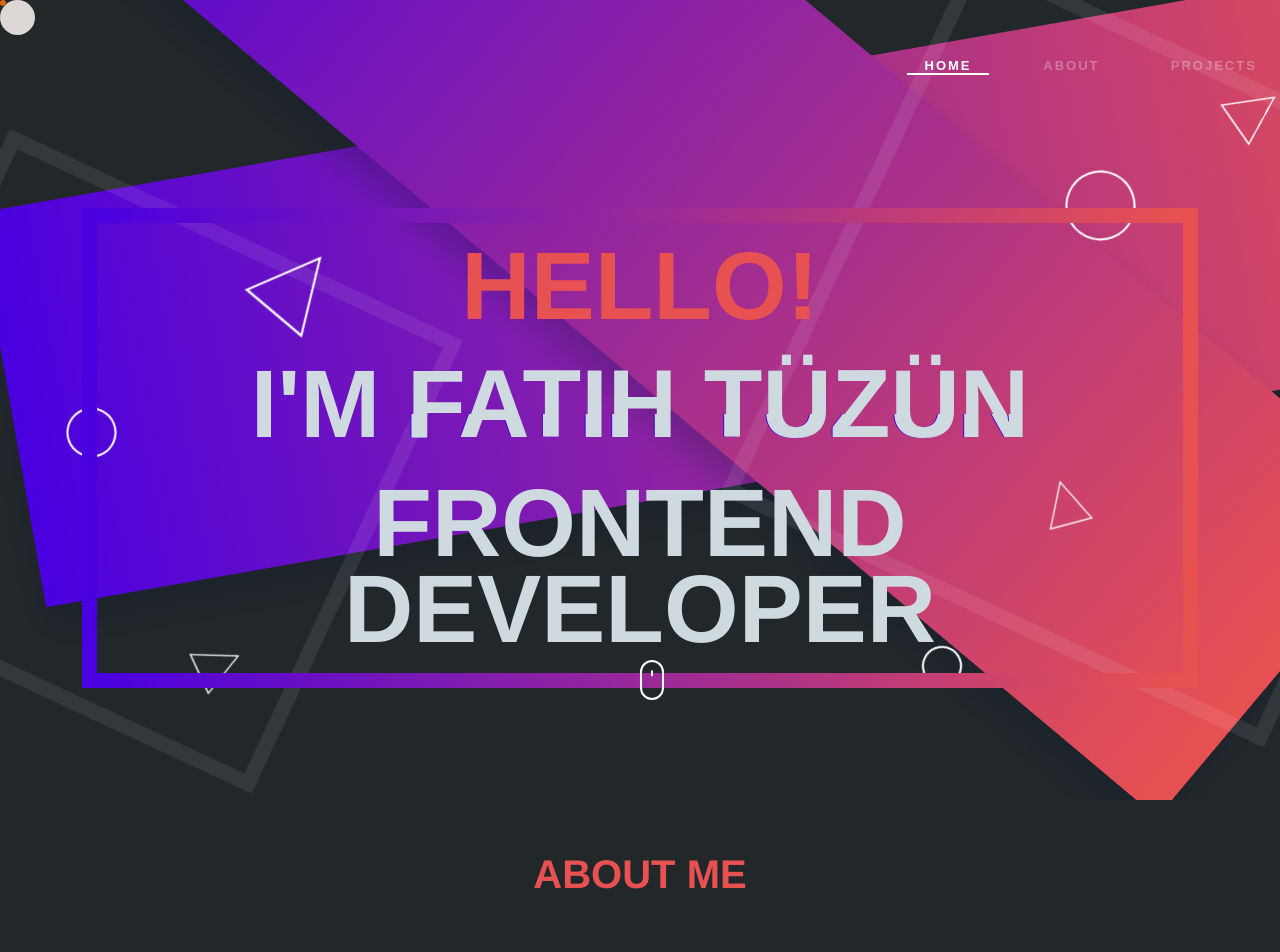
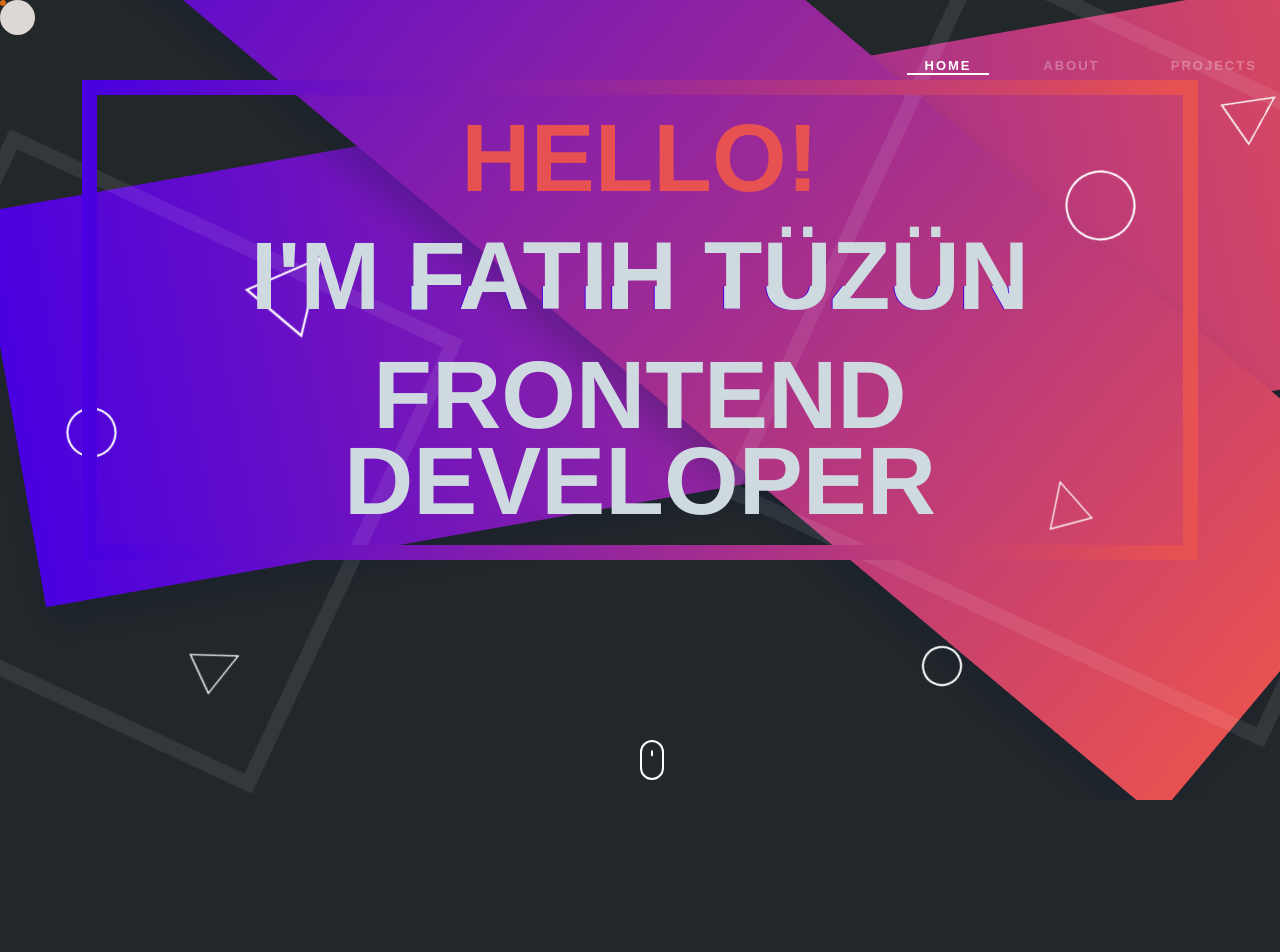
Before and after one commit to fatihtuzunn/portfolio-fatihtuzun, a Vue app: page / in a window 1280 px wide. Shown: the top 952 px of the page. Built offline with nearby package versions, Linux system fonts and the light colour scheme.

Commit message:
little update

```diff
--- a/src/components/PortfolioSection.vue
+++ b/src/components/PortfolioSection.vue
@@ -272,7 +272,7 @@ h1 {
     color: var(--primary);
     font-weight: bold;
     text-transform: uppercase;
-    padding: 100px 0 100px 0;
+    padding: 400px 0 50px 0;
 }
 
 
--- a/src/components/SkillBars.vue
+++ b/src/components/SkillBars.vue
@@ -180,7 +180,7 @@ export default {
 .content h1 {
   color: var(--primary);
   font-weight: bold;
-  padding-top: 50px;
+  padding-top: 150px;
   padding-bottom: 20px !important;
 }
 
--- a/src/components/TriangleJumbotron.vue
+++ b/src/components/TriangleJumbotron.vue
@@ -173,7 +173,7 @@ export default {
 }
 
 .jumbotron h1 {
-    margin-top: 8rem;
+
     line-height: .9;
     font-weight: bold;
     display: block;
@@ -195,6 +195,7 @@ export default {
     right: 50%;
     top: 100%;
     cursor: pointer;
+    margin-top:5rem;
 }
 
 .rectangle-1 {
```
Also changed, not shown: 1 other file (tests, documents, lock files or other folders).
